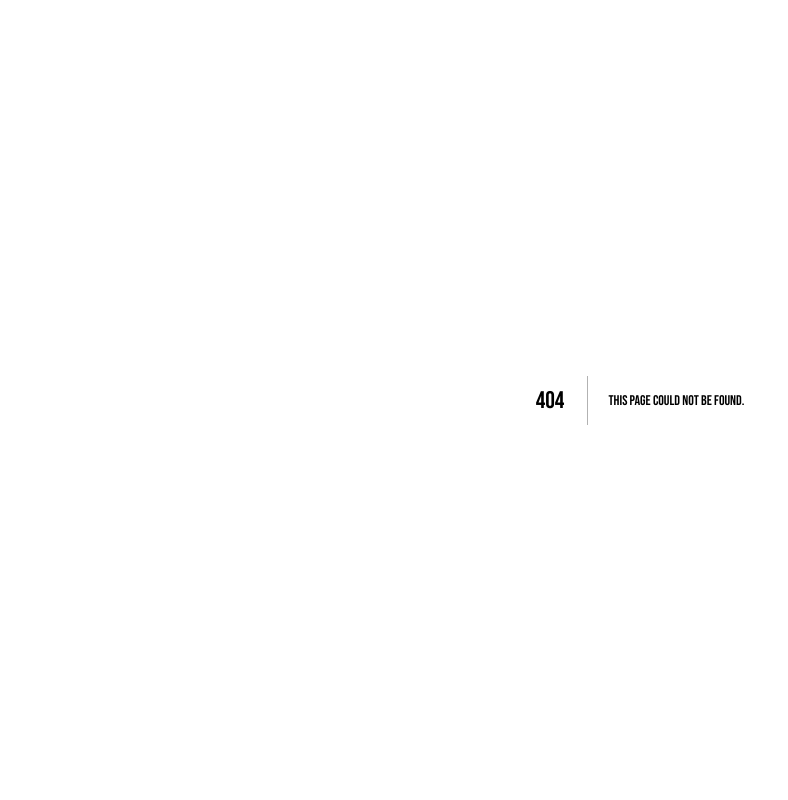
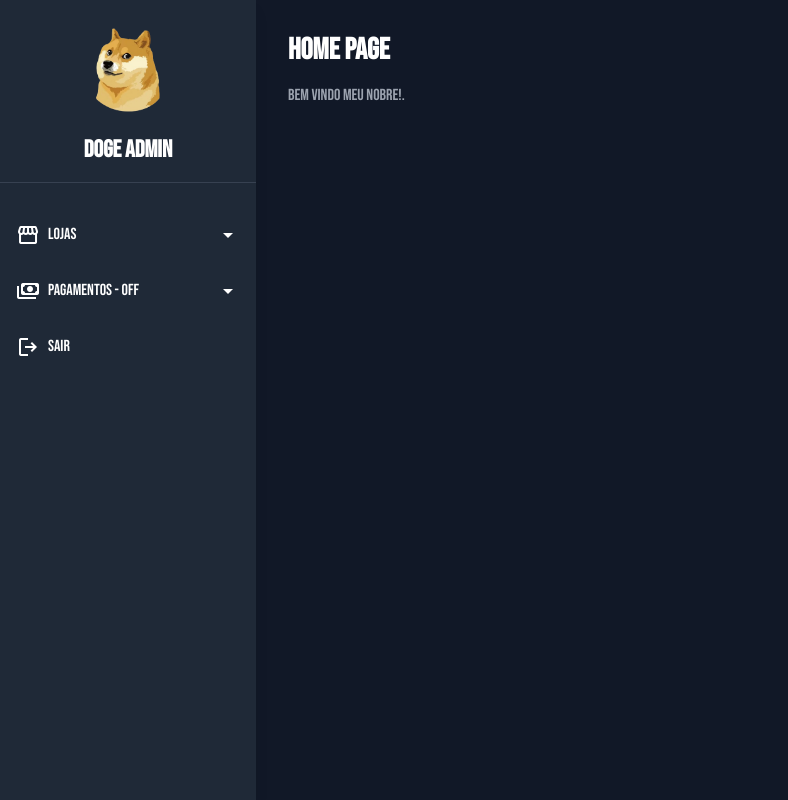
Before and after one commit to antony-souza/doge-store-front, a Next.js app: page /pages/doge_admin/home in a window 1280 px wide. Before the commit this address had no page. Shown: the whole page, without its empty margins (0-788 px from the left). Built offline with nearby package versions, Linux system fonts and the light colour scheme.

Commit message:
Implementação do Painel Admin

```diff
--- /dev/null
+++ b/app/components/doge_admin/sidebar.tsx
@@ -0,0 +1,128 @@
+// components/Sidebar.tsx
+"use client";
+import React, { useState } from 'react';
+import Image from 'next/image';
+import { useRouter } from 'next/navigation';
+
+const Sidebar: React.FC = () => {
+  const [activeSection, setActiveSection] = useState<string>();
+  const router = useRouter();
+
+  const handleToggle = (section: string) => {
+    setActiveSection(activeSection === section ? undefined : section);
+  };
+
+  const handleLogout = () => {
+    // Lógica de logout
+    // e então redirecionar para a página de login
+    router.push('/pages/doge_admin');//usar um obj de rotas
+  };
+
+  return (
+    <div className="fixed top-0 left-0 w-64 bg-gray-800 h-full shadow-lg">
+      <div className="flex items-center p-4 border-b border-gray-700">
+        {/* Container para a imagem e o texto */}
+        <div className="flex items-center flex-col justify-center">
+          <Image src="/icon.png" width={300} height={300} alt="DogeAdmin Icon" className="object-cover" />
+          <h1 className="text-white text-2xl font-bold mt-2">Doge Admin</h1>
+        </div>
+      </div>
+      <nav className="mt-6">
+        <ul>
+          {/* Store */}
+          <li>
+            <div
+              className="flex items-center justify-between p-4 text-white hover:bg-gray-700 cursor-pointer"
+              onClick={() => handleToggle('store')}
+            >
+              <div className="flex items-center space-x-2">
+                <span className="material-symbols-outlined">storefront</span>
+                <span>Lojas</span>
+              </div>
+              <span className="material-symbols-outlined transition-transform duration-500 ease-in-out transform">
+                {activeSection === 'store' ? 'expand_more' : 'arrow_drop_down'}
+              </span>
+            </div>
+            <div
+              className={`transition-all duration-500 ease-in-out overflow-hidden ${activeSection === 'store' ? 'max-h-[500px]' : 'max-h-0'}`}
+            >
+              <ul className="pl-4">
+                <li>
+                  <h1 className="flex items-center space-x-2 p-2 text-white hover:bg-gray-600 cursor-pointer">
+                    <span className="material-symbols-outlined">subdirectory_arrow_right</span>
+                    <span>Criar Loja & Relações</span>
+                  </h1>
+                </li>
+                <li>
+                  <h1 className="flex items-center space-x-2 p-2 text-white hover:bg-gray-600 cursor-pointer">
+                    <span className="material-symbols-outlined">subdirectory_arrow_right</span>
+                    <span>Gerenciar Lojas</span>
+                  </h1>
+                </li>
+                <li>
+                  <h1 className="flex items-center space-x-2 p-2 text-white hover:bg-gray-600 cursor-pointer">
+                    <span className="material-symbols-outlined">subdirectory_arrow_right</span>
+                    <span>Editar Loja</span>
+                  </h1>
+                </li>
+              </ul>
+            </div>
+          </li>
+          {/* Payments */}
+          <li>
+            <div
+              className="flex items-center justify-between p-4 text-white hover:bg-gray-700 cursor-pointer"
+              onClick={() => handleToggle('charts')}
+            >
+              <div className="flex items-center space-x-2">
+                <span className="material-symbols-outlined">payments</span>
+                <span>Pagamentos - OFF</span>
+              </div>
+              <span className="material-symbols-outlined transition-transform duration-500 ease-in-out transform">
+                {activeSection === 'charts' ? 'expand_more' : 'arrow_drop_down'}
+              </span>
+            </div>
+            <div
+              className={`transition-all duration-500 ease-in-out overflow-hidden ${activeSection === 'charts' ? 'max-h-[500px]' : 'max-h-0'}`}
+            >
+              <ul className="pl-4">
+                <li>
+                  <h1 className="flex items-center space-x-2 p-2 text-white hover:bg-gray-600 cursor-pointer">
+                    <span className="material-symbols-outlined">subdirectory_arrow_right</span>
+                    <span>Pagamentos Pendentes</span>
+                  </h1>
+                </li>
+                <li>
+                  <h1 className="flex items-center space-x-2 p-2 text-white hover:bg-gray-600 cursor-pointer">
+                    <span className="material-symbols-outlined">subdirectory_arrow_right</span>
+                    <span>Histórico de Pagamentos</span>
+                  </h1>
+                </li>
+                <li>
+                  <h1 className="flex items-center space-x-2 p-2 text-white hover:bg-gray-600 cursor-pointer">
+                    <span className="material-symbols-outlined">subdirectory_arrow_right</span>
+                    <span>Faturamento</span>
+                  </h1>
+                </li>
+              </ul>
+            </div>
+          </li>
+          {/* Logout Button */}
+          <li>
+            <button
+              onClick={handleLogout}
+              className="flex items-center justify-between p-4 text-white hover:bg-gray-700 w-full text-left"
+            >
+              <div className="flex items-center space-x-2">
+                <span className="material-symbols-outlined">logout</span>
+                <span>Sair</span>
+              </div>
+            </button>
+          </li>
+        </ul>
+      </nav>
+    </div>
+  );
+};
+
+export default Sidebar;
--- /dev/null
+++ b/app/pages/doge_admin/home/page.tsx
@@ -0,0 +1,18 @@
+// app/page.tsx
+"use client";
+import Sidebar from '@/app/components/doge_admin/sidebar';
+import React from 'react';
+
+export default function HomePage(): React.ReactElement {
+  return (
+    <div className="flex min-h-screen bg-gray-900">
+      <Sidebar />
+      {/* Main content */}
+      <div className="flex-1 ml-64 p-8">
+        <h1 className="text-3xl font-bold text-white">Home Page</h1>
+        <p className="mt-4 text-gray-400">Bem Vindo Meu Nobre!.</p>
+        {/* Add more content here */}
+      </div>
+    </div>
+  );
+}
--- a/app/pages/doge_admin/page.tsx
+++ b/app/pages/doge_admin/page.tsx
@@ -2,21 +2,29 @@
 import Image from 'next/image';
 import React, { useState } from 'react';
 
-const LoginForm: React.FC = () => {
+interface IBody {
+  email: string;
+  password: string;
+}
+
+export function LoginForm() {
   const [email, setEmail] = useState('');
   const [password, setPassword] = useState('');
+  const apiUrl = String(process.env.API_URL)
 
   const handleSubmit = async (event: React.FormEvent) => {
     event.preventDefault();
 
-    const response = await fetch('http://localhost:4200/doge_admin', {
+
+    const response = await fetch((`${apiUrl}/auth/doge_admin`), {
         method: 'POST',
         mode: 'cors',
         headers: {
             'Content-Type': 'application/json',
         },
-        body: JSON.stringify({ email, password }),
+        body: JSON.stringify({ email, password } as IBody),
     });
+
     const data = await response.json();
 
     const token = localStorage.setItem('token', data.token);
```
Also changed, not shown: 1 other file (tests, documents, lock files or other folders).
